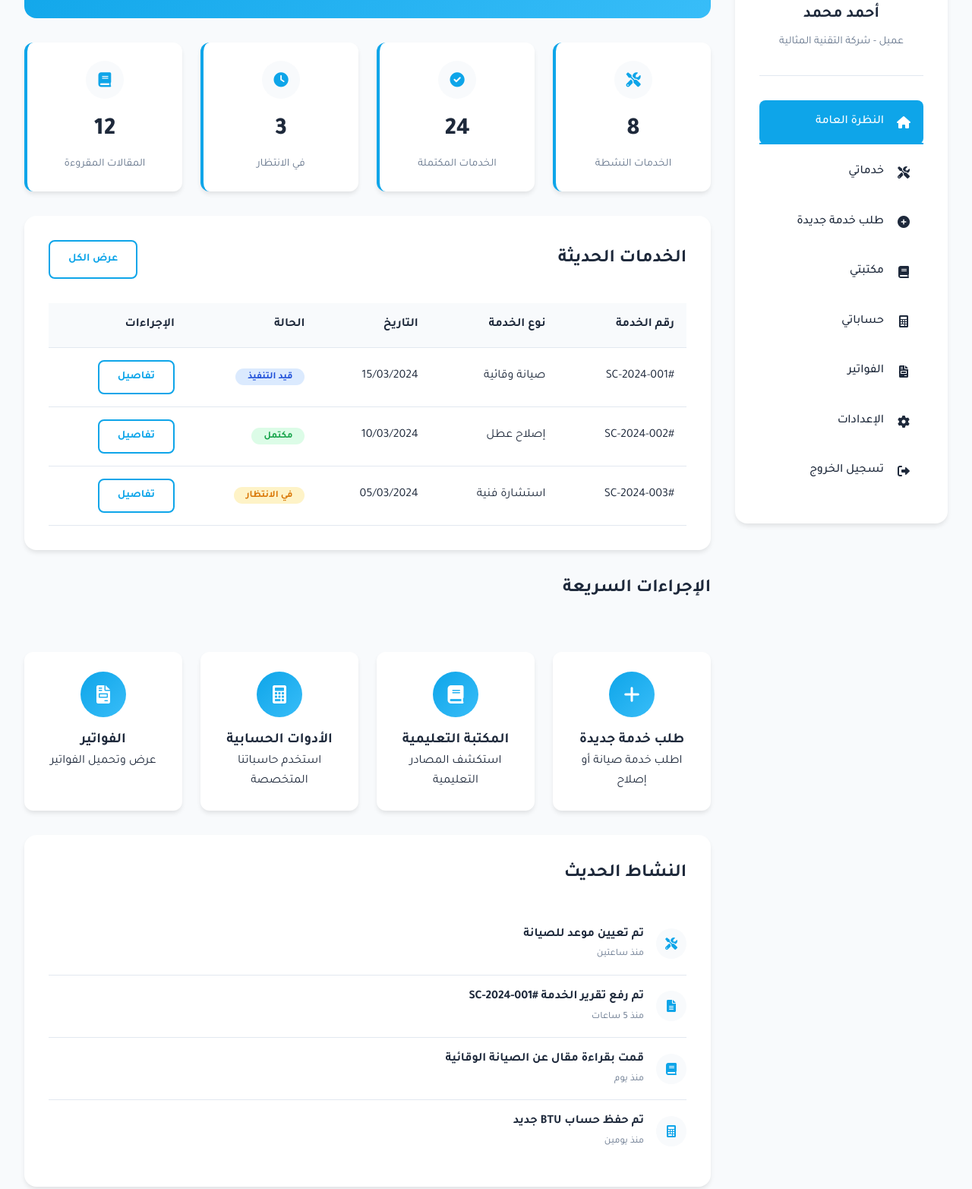
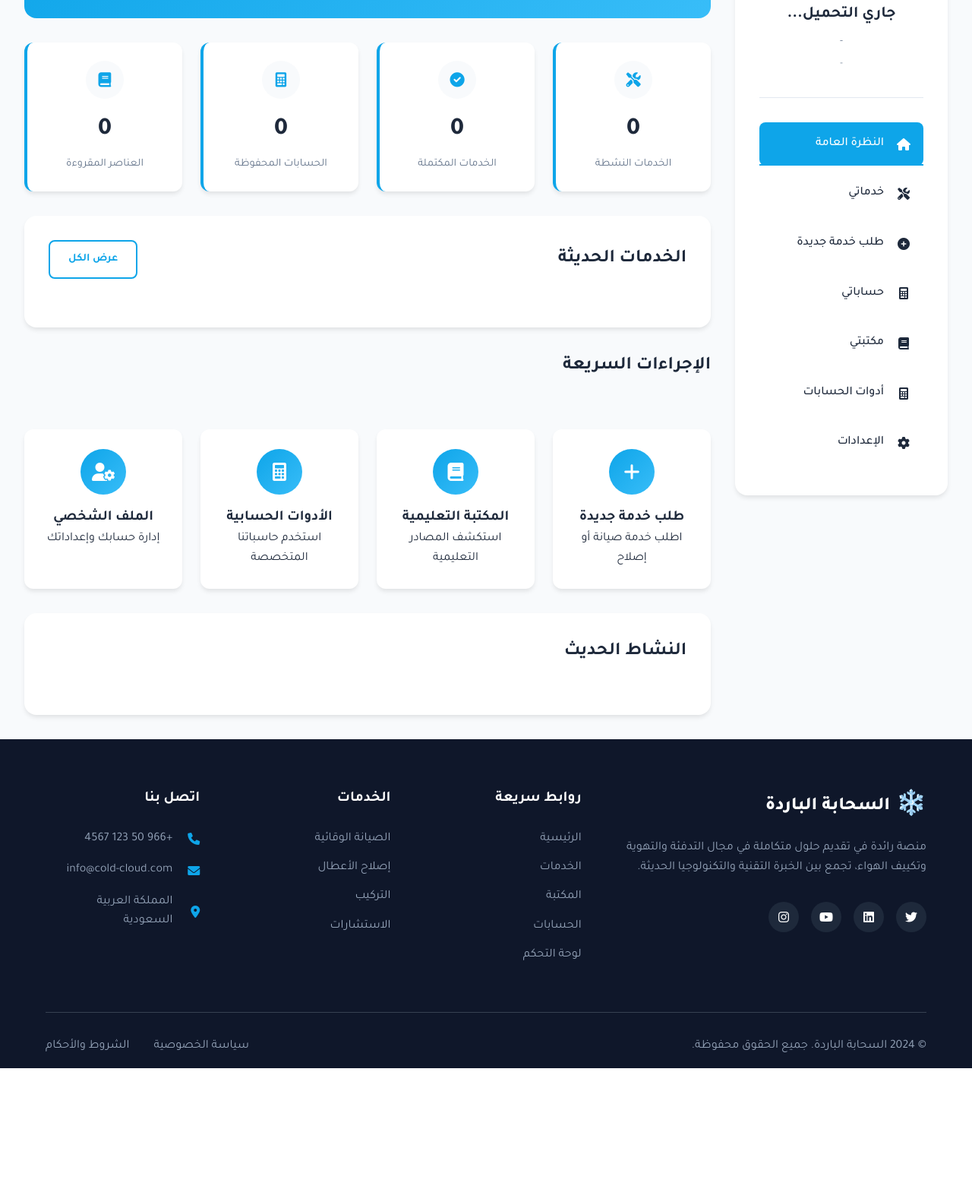
Before and after one commit to Eng4clay/Cold-Cloud-HVAC-platform-, a plain HTML site: page dashboard.html in a window 1280 px wide. Shown: the part 237-1802 px from the top of the page at 76% size. After the commit the page ends 1643 px from the top, so only its background shows below. Drawn offline with Linux system fonts and the light colour scheme; a script that the page names is missing.

Commit message:
Update dashboard.html

```diff
--- a/dashboard.html
+++ b/dashboard.html
@@ -61,6 +61,12 @@
         .user-role {
             color: var(--text-light);
             font-size: 0.9rem;
+        }
+
+        .user-email {
+            color: var(--text-light);
+            font-size: 0.8rem;
+            margin-top: 0.5rem;
         }
 
         .sidebar-nav {
@@ -291,6 +297,18 @@
             font-size: 0.8rem;
         }
 
+        .empty-state {
+            text-align: center;
+            padding: 3rem;
+            color: var(--text-light);
+        }
+
+        .empty-state i {
+            font-size: 3rem;
+            margin-bottom: 1rem;
+            color: var(--border);
+        }
+
         @media (max-width: 768px) {
             .dashboard-container {
                 grid-template-columns: 1fr;
@@ -329,11 +347,32 @@
             </ul>
 
             <div class="nav-buttons">
-                <div class="user-menu">
-                    <button class="btn btn-outline">
-                        <i class="fas fa-user"></i>
-                        أحمد محمد
+                <a href="login.html" class="btn btn-outline">تسجيل الدخول</a>
+                <a href="register.html" class="btn btn-primary">إنشاء حساب</a>
+            </div>
+
+            <div class="user-menu" style="display: none;">
+                <div class="user-dropdown">
+                    <button class="user-btn">
+                        <span class="user-avatar-small">👤</span>
+                        <span class="user-name">المستخدم</span>
+                        <i class="fas fa-chevron-down"></i>
                     </button>
+                    <div class="dropdown-menu">
+                        <a href="dashboard.html" class="dropdown-item">
+                            <i class="fas fa-tachometer-alt"></i>
+                            لوحة التحكم
+                        </a>
+                        <a href="profile.html" class="dropdown-item">
+                            <i class="fas fa-user"></i>
+                            الملف الشخصي
+                        </a>
+                        <div class="dropdown-divider"></div>
+                        <button class="dropdown-item logout-btn" onclick="handleLogout()">
+                            <i class="fas fa-sign-out-alt"></i>
+                            تسجيل الخروج
+                        </button>
+                    </div>
                 </div>
             </div>
 
@@ -350,60 +389,53 @@
             <!-- الشريط الجانبي -->
             <aside class="sidebar">
                 <div class="user-profile">
-                    <div class="user-avatar">
-                        <i class="fas fa-user"></i>
-                    </div>
-                    <div class="user-name">أحمد محمد</div>
-                    <div class="user-role">عميل - شركة التقنية المثالية</div>
+                    <div class="user-avatar" id="userAvatar">👤</div>
+                    <div class="user-name" id="userName">جاري التحميل...</div>
+                    <div class="user-role" id="userRole">-</div>
+                    <div class="user-email" id="userEmail">-</div>
                 </div>
 
                 <ul class="sidebar-nav">
                     <li class="nav-item">
-                        <a href="#" class="nav-link active">
+                        <a href="#" class="nav-link active" data-tab="overview">
                             <i class="fas fa-home"></i>
                             النظرة العامة
                         </a>
                     </li>
                     <li class="nav-item">
-                        <a href="#" class="nav-link">
+                        <a href="#" class="nav-link" data-tab="services">
                             <i class="fas fa-tools"></i>
                             خدماتي
                         </a>
                     </li>
                     <li class="nav-item">
-                        <a href="#" class="nav-link">
+                        <a href="services.html" class="nav-link">
                             <i class="fas fa-plus-circle"></i>
                             طلب خدمة جديدة
                         </a>
                     </li>
                     <li class="nav-item">
-                        <a href="#" class="nav-link">
+                        <a href="#" class="nav-link" data-tab="calculations">
+                            <i class="fas fa-calculator"></i>
+                            حساباتي
+                        </a>
+                    </li>
+                    <li class="nav-item">
+                        <a href="#" class="nav-link" data-tab="library">
                             <i class="fas fa-book"></i>
                             مكتبتي
                         </a>
                     </li>
                     <li class="nav-item">
-                        <a href="#" class="nav-link">
+                        <a href="calculations.html" class="nav-link">
                             <i class="fas fa-calculator"></i>
-                            حساباتي
+                            أدوات الحسابات
                         </a>
                     </li>
                     <li class="nav-item">
-                        <a href="#" class="nav-link">
-                            <i class="fas fa-file-invoice"></i>
-                            الفواتير
-                        </a>
-                    </li>
-                    <li class="nav-item">
-                        <a href="#" class="nav-link">
+                        <a href="#" class="nav-link" data-tab="profile">
                             <i class="fas fa-cog"></i>
                             الإعدادات
-                        </a>
-                    </li>
-                    <li class="nav-item">
-                        <a href="index.html" class="nav-link">
-                            <i class="fas fa-sign-out-alt"></i>
-                            تسجيل الخروج
                         </a>
                     </li>
                 </ul>
@@ -412,96 +444,53 @@
             <!-- المحتوى الرئيسي -->
             <main class="main-content">
                 <!-- رسالة ترحيب -->
-                <div class="welcome-banner">
-                    <h1>مرحباً بعودتك، أحمد! 👋</h1>
-                    <p>لديك 3 خدمات نشطة تحتاج لمتابعة</p>
+                <div class="welcome-banner" id="welcomeBanner">
+                    <h1>جاري التحميل...</h1>
+                    <p>يتم تحميل بيانات لوحة التحكم</p>
                 </div>
 
                 <!-- إحصائيات سريعة -->
-                <div class="stats-grid">
+                <div class="stats-grid" id="statsGrid">
                     <div class="stat-card">
                         <div class="stat-icon">
                             <i class="fas fa-tools"></i>
                         </div>
-                        <div class="stat-number">8</div>
+                        <div class="stat-number" id="servicesCount">0</div>
                         <div class="stat-label">الخدمات النشطة</div>
                     </div>
                     <div class="stat-card">
                         <div class="stat-icon">
                             <i class="fas fa-check-circle"></i>
                         </div>
-                        <div class="stat-number">24</div>
+                        <div class="stat-number" id="completedServices">0</div>
                         <div class="stat-label">الخدمات المكتملة</div>
                     </div>
                     <div class="stat-card">
                         <div class="stat-icon">
-                            <i class="fas fa-clock"></i>
+                            <i class="fas fa-calculator"></i>
                         </div>
-                        <div class="stat-number">3</div>
-                        <div class="stat-label">في الانتظار</div>
+                        <div class="stat-number" id="calculationsCount">0</div>
+                        <div class="stat-label">الحسابات المحفوظة</div>
                     </div>
                     <div class="stat-card">
                         <div class="stat-icon">
                             <i class="fas fa-book"></i>
                         </div>
-                        <div class="stat-number">12</div>
-                        <div class="stat-label">المقالات المقروءة</div>
+                        <div class="stat-number" id="libraryItems">0</div>
+                        <div class="stat-label">العناصر المقروءة</div>
                     </div>
                 </div>
 
                 <!-- الخدمات الحديثة -->
-                <div class="services-section">
+                <div class="services-section" id="servicesSection">
                     <div class="section-header">
                         <h2>الخدمات الحديثة</h2>
-                        <a href="#" class="btn btn-outline">عرض الكل</a>
+                        <a href="services.html" class="btn btn-outline">عرض الكل</a>
                     </div>
 
-                    <table class="services-table">
-                        <thead>
-                            <tr>
-                                <th>رقم الخدمة</th>
-                                <th>نوع الخدمة</th>
-                                <th>التاريخ</th>
-                                <th>الحالة</th>
-                                <th>الإجراءات</th>
-                            </tr>
-                        </thead>
-                        <tbody>
-                            <tr>
-                                <td>#SC-2024-001</td>
-                                <td>صيانة وقائية</td>
-                                <td>15/03/2024</td>
-                                <td>
-                                    <span class="status-badge status-in-progress">قيد التنفيذ</span>
-                                </td>
-                                <td>
-                                    <button class="btn btn-outline btn-small">تفاصيل</button>
-                                </td>
-                            </tr>
-                            <tr>
-                                <td>#SC-2024-002</td>
-                                <td>إصلاح عطل</td>
-                                <td>10/03/2024</td>
-                                <td>
-                                    <span class="status-badge status-completed">مكتمل</span>
-                                </td>
-                                <td>
-                                    <button class="btn btn-outline btn-small">تفاصيل</button>
-                                </td>
-                            </tr>
-                            <tr>
-                                <td>#SC-2024-003</td>
-                                <td>استشارة فنية</td>
-                                <td>05/03/2024</td>
-                                <td>
-                                    <span class="status-badge status-pending">في الانتظار</span>
-                                </td>
-                                <td>
-                                    <button class="btn btn-outline btn-small">تفاصيل</button>
-                                </td>
-                            </tr>
-                        </tbody>
-                    </table>
+                    <div id="servicesContent">
+                        <!-- سيتم تعبئته ديناميكياً -->
+                    </div>
                 </div>
 
                 <!-- الإجراءات السريعة -->
@@ -530,68 +519,96 @@
                         <h3>الأدوات الحسابية</h3>
                         <p>استخدم حاسباتنا المتخصصة</p>
                     </div>
-                    <div class="action-card">
+                    <div class="action-card" onclick="showProfile()">
                         <div class="action-icon">
-                            <i class="fas fa-file-invoice"></i>
+                            <i class="fas fa-user-cog"></i>
                         </div>
-                        <h3>الفواتير</h3>
-                        <p>عرض وتحميل الفواتير</p>
+                        <h3>الملف الشخصي</h3>
+                        <p>إدارة حسابك وإعداداتك</p>
                     </div>
                 </div>
 
                 <!-- النشاط الحديث -->
-                <div class="recent-activity">
+                <div class="recent-activity" id="recentActivity">
                     <div class="section-header">
                         <h2>النشاط الحديث</h2>
                     </div>
-                    <ul class="activity-list">
-                        <li class="activity-item">
-                            <div class="activity-icon">
-                                <i class="fas fa-tools"></i>
-                            </div>
-                            <div class="activity-content">
-                                <div class="activity-title">تم تعيين موعد للصيانة</div>
-                                <div class="activity-time">منذ ساعتين</div>
-                            </div>
-                        </li>
-                        <li class="activity-item">
-                            <div class="activity-icon">
-                                <i class="fas fa-file-alt"></i>
-                            </div>
-                            <div class="activity-content">
-                                <div class="activity-title">تم رفع تقرير الخدمة #SC-2024-001</div>
-                                <div class="activity-time">منذ 5 ساعات</div>
-                            </div>
-                        </li>
-                        <li class="activity-item">
-                            <div class="activity-icon">
-                                <i class="fas fa-book"></i>
-                            </div>
-                            <div class="activity-content">
-                                <div class="activity-title">قمت بقراءة مقال عن الصيانة الوقائية</div>
-                                <div class="activity-time">منذ يوم</div>
-                            </div>
-                        </li>
-                        <li class="activity-item">
-                            <div class="activity-icon">
-                                <i class="fas fa-calculator"></i>
-                            </div>
-                            <div class="activity-content">
-                                <div class="activity-title">تم حفظ حساب BTU جديد</div>
-                                <div class="activity-time">منذ يومين</div>
-                            </div>
-                        </li>
-                    </ul>
+                    <div id="activityContent">
+                        <!-- سيتم تعبئته ديناميكياً -->
+                    </div>
                 </div>
             </main>
         </div>
     </div>
 
     <footer class="footer">
-        <!-- نفس الفوتر السابق -->
+        <div class="container">
+            <div class="footer-grid">
+                <div class="footer-col">
+                    <div class="footer-logo">
+                        <div class="logo-icon">❄️</div>
+                        <span class="logo-text">السحابة الباردة</span>
+                    </div>
+                    <p class="footer-description">
+                        منصة رائدة في تقديم حلول متكاملة في مجال التدفئة والتهوية وتكييف الهواء،
+                        تجمع بين الخبرة التقنية والتكنولوجيا الحديثة.
+                    </p>
+                    <div class="social-links">
+                        <a href="#" class="social-link"><i class="fab fa-twitter"></i></a>
+                        <a href="#" class="social-link"><i class="fab fa-linkedin"></i></a>
+                        <a href="#" class="social-link"><i class="fab fa-youtube"></i></a>
+                        <a href="#" class="social-link"><i class="fab fa-instagram"></i></a>
+                    </div>
+                </div>
+                <div class="footer-col">
+                    <h4>روابط سريعة</h4>
+                    <ul class="footer-links">
+                        <li><a href="index.html">الرئيسية</a></li>
+                        <li><a href="services.html">الخدمات</a></li>
+                        <li><a href="library.html">المكتبة</a></li>
+                        <li><a href="calculations.html">الحسابات</a></li>
+                        <li><a href="dashboard.html">لوحة التحكم</a></li>
+                    </ul>
+                </div>
+                <div class="footer-col">
+                    <h4>الخدمات</h4>
+                    <ul class="footer-links">
+                        <li><a href="services.html#maintenance">الصيانة الوقائية</a></li>
+                        <li><a href="services.html#repair">إصلاح الأعطال</a></li>
+                        <li><a href="services.html#installation">التركيب</a></li>
+                        <li><a href="services.html#consultation">الاستشارات</a></li>
+                    </ul>
+                </div>
+                <div class="footer-col">
+                    <h4>اتصل بنا</h4>
+                    <div class="contact-info">
+                        <div class="contact-item">
+                            <i class="fas fa-phone"></i>
+                            <span>+966 50 123 4567</span>
+                        </div>
+                        <div class="contact-item">
+                            <i class="fas fa-envelope"></i>
+                            <span>info@cold-cloud.com</span>
+                        </div>
+                        <div class="contact-item">
+                            <i class="fas fa-map-marker-alt"></i>
+                            <span>المملكة العربية السعودية</span>
+                        </div>
+                    </div>
+                </div>
+            </div>
+            <div class="footer-bottom">
+                <p>&copy; 2024 السحابة الباردة. جميع الحقوق محفوظة.</p>
+                <div class="footer-bottom-links">
+                    <a href="privacy.html">سياسة الخصوصية</a>
+                    <a href="terms.html">الشروط والأحكام</a>
+                </div>
+            </div>
+        </div>
     </footer>
 
     <script src="js/main.js"></script>
+    <script src="js/auth.js"></script>
     <script src="js/dashboard.js"></script>
 </body>
 </html>
```
